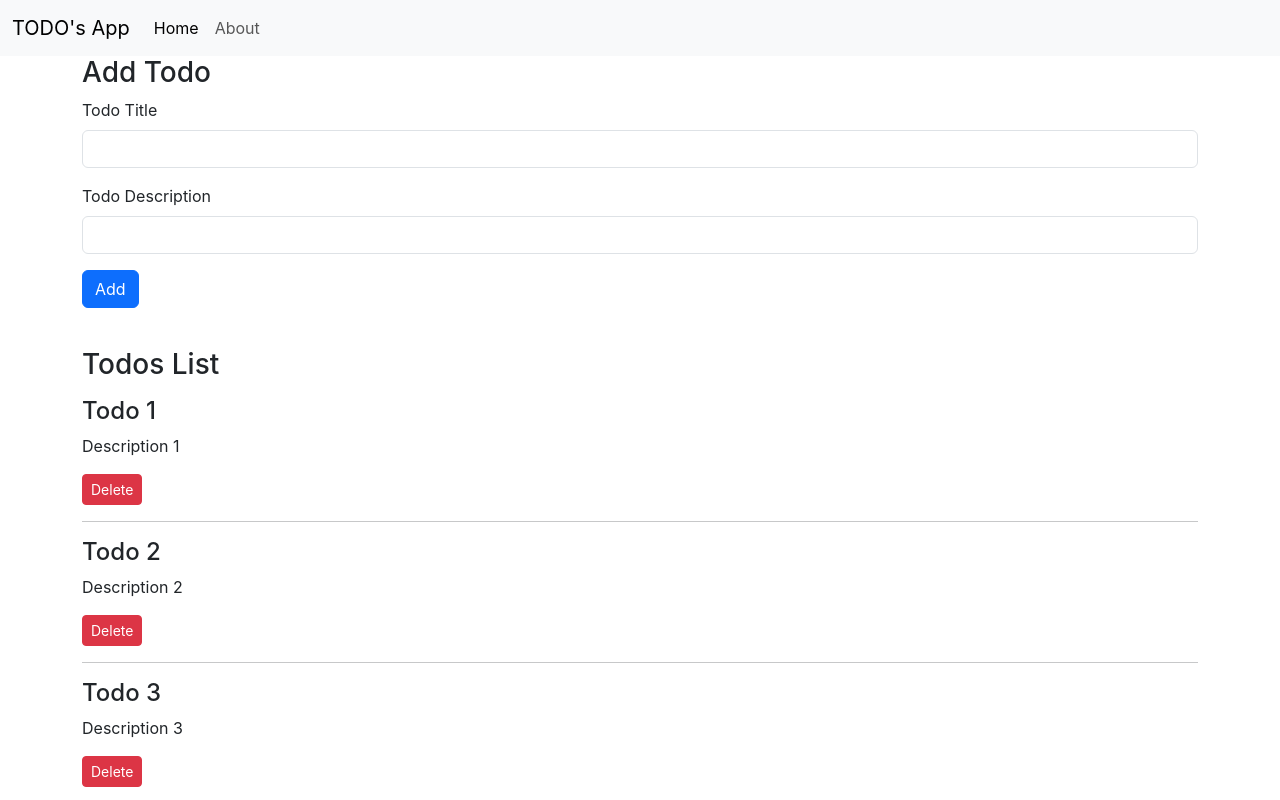
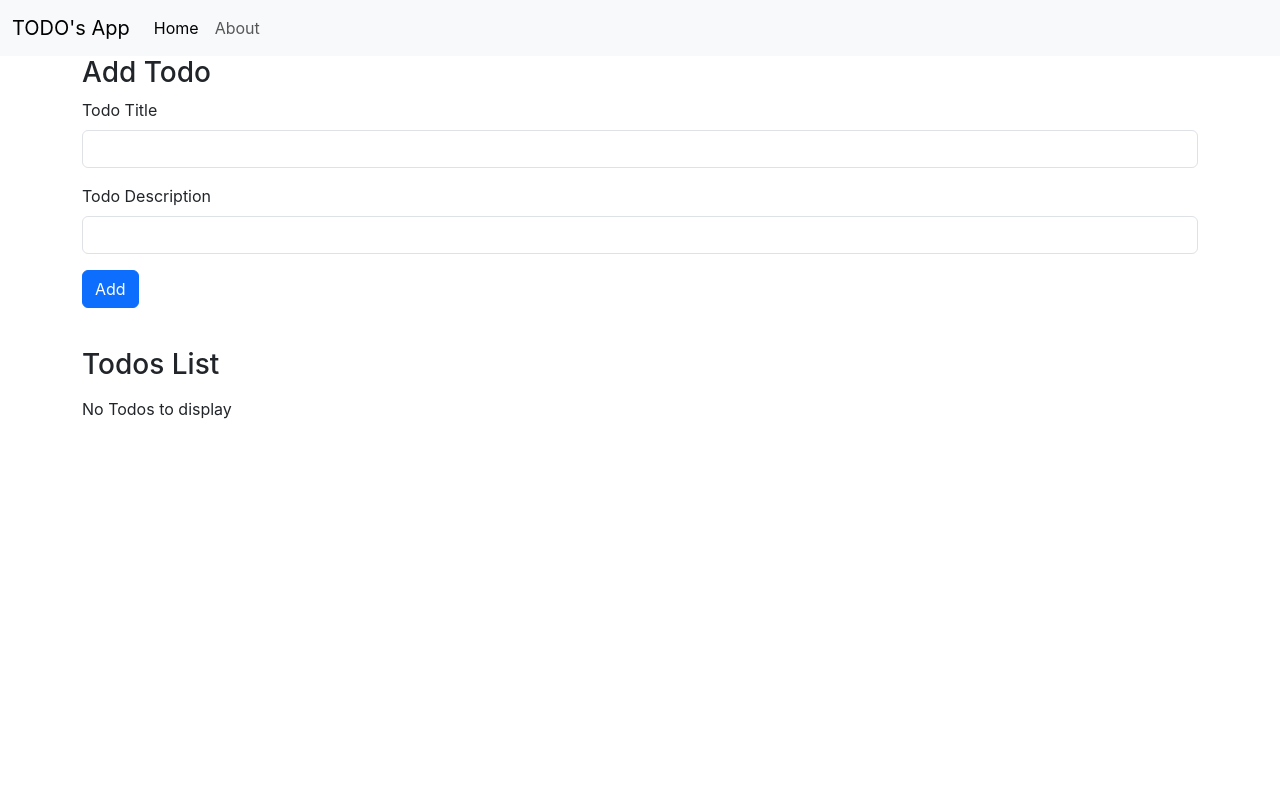
Before and after one commit to shantanu994/reactify-ui, a React (Create React App) app in the folder todo-list/: page / in a window 1280 px wide. Shown: the top 800 px of the page. Built offline with nearby package versions, Linux system fonts and the light colour scheme.

Commit message:
TODO's List

```diff
--- a/todo-list/src/App.js
+++ b/todo-list/src/App.js
@@ -3,45 +3,43 @@ import Header from "./MyComponents/Header.js";
 import Footer from "./MyComponents/Footer.js";
 import Todos from "./MyComponents/Todos.js";
 import AddTodo from "./MyComponents/AddTodo.js";
-import { useState } from 'react';
+import { useState, useEffect } from "react";
 
 function App() {
+  let initTTodos;
+  if (localStorage.getItem("todos") === null) {
+    initTTodos = [];
+  } else {
+    initTTodos = JSON.parse(localStorage.getItem("todos"));
+  }
+  const [todos, setTodos] = useState(initTTodos);
+
   const onDelete = (todo) => {
-    console.log("I am onDelete of todo ", todo);
-    // Deleting this way in react does not delete the element from the array
-    // let index = todos.indexOf(todo);
-    // todos.splice(index,1);
-
-    setTodos(todos.filter((e) => {
-      return e !== todo;
-    }));
+    const newTodos = todos.filter((e) => e !== todo);
+    setTodos(newTodos);
+    localStorage.setItem("todos", JSON.stringify(newTodos));
   };
 
   const addTodo = (title, desc) => {
-    console.log("I am adding this todo", title, desc);
-    let sno = todos[todos.length -1].sno + 1;
+    let sno = todos.length === 0 ? 1 : todos[todos.length - 1].sno + 1;
     const myTodo = {
       sno: sno,
       title: title,
       desc: desc,
-    }
+    };
     setTodos([...todos, myTodo]);
-    console.log(myTodo);
-  }
+  };
 
+  useEffect(() => {
+    localStorage.setItem("todos", JSON.stringify(todos));
+  }, [todos]);
 
-
-  const [todos, setTodos] = useState([
-    { id: 1, title: "Todo 1", desc: "Description 1", completed: false },
-    { id: 2, title: "Todo 2", desc: "Description 2", completed: true },
-    { id: 3, title: "Todo 3", desc: "Description 3", completed: false },
-  ]);
   return (
     <>
-    <Header title="TODO's App" searchbar={false} />
-    <AddTodo addTodo={addTodo} />
-    <Todos todos={todos} onDelete={onDelete} />
-    <Footer />
+      <Header title="TODO's App" searchbar={false} />
+      <AddTodo addTodo={addTodo} />
+      <Todos todos={todos} onDelete={onDelete} />
+      <Footer />
     </>
   );
 }
--- a/todo-list/src/MyComponents/AddTodo.js
+++ b/todo-list/src/MyComponents/AddTodo.js
@@ -11,6 +11,8 @@ const AddTodo = ({ addTodo }) => {
       alert("Title or Description cannot be blank");
     }else{
       addTodo(title, desc);
+      setTitle("");
+      setDesc("");
     }
 
 
```
